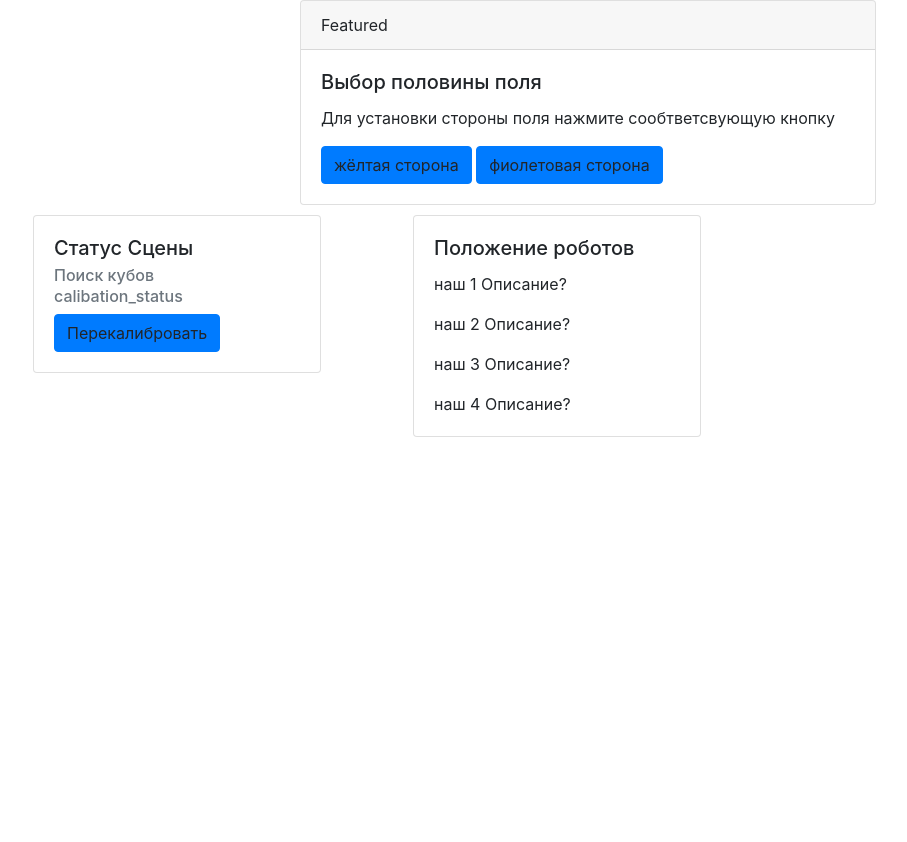
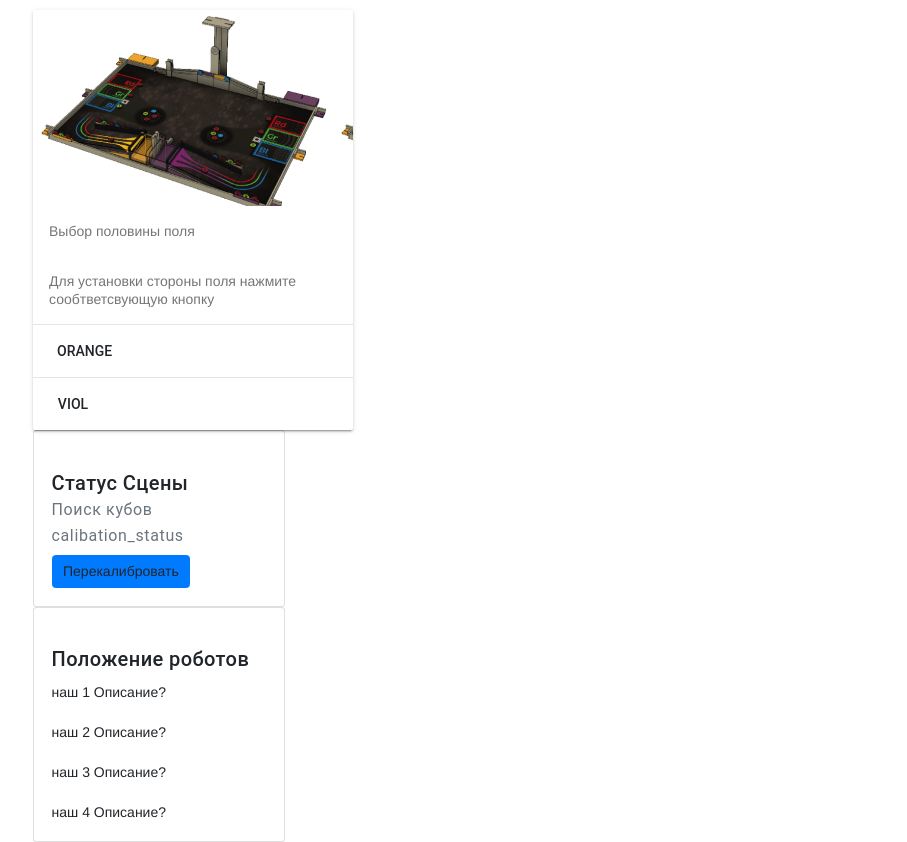
Before and after one commit to ra3vld/aruco-gui, a Flask app: page / in a window 1280 px wide. Shown: the whole page, without its empty margins (52-959 px from the left). Before the commit the page ends 437 px from the top, so only its background shows below. Run offline with Flask 2, Linux system fonts and the light colour scheme; parts of the project's set-up code (start-up, migrations or seed data) failed here and were passed over; some libraries are stand-ins or nearby versions.

Commit message:
ADD: nice image

```diff
--- a/src/templates/welcome.html
+++ b/src/templates/welcome.html
@@ -1,5 +1,20 @@
 <!DOCTYPE html>
 <html>
+
+  <!-- Square card -->
+  <style>
+    .demo-card-square.mdl-card {
+      width: 320px;
+      height: 420px;
+    }
+    .demo-card-square > .mdl-card__title {
+      color: #faf;
+      background:
+        url('/static/Eurobot2019_AtomFactory_low.png') ;
+    }
+  </style>
+
+<!-- bottom right 150% no-repeat #46B6AC -->
   <head>
     <title>Flask Intro</title>
     <meta name="viewport" content="width=device-width, initial-scale=1.0">
@@ -16,8 +31,12 @@
     <script src="https://maxcdn.bootstrapcdn.com/bootstrap/3.4.0/js/bootstrap.min.js"></script>
 
     <!-- socketio -->
-        <script src="https://cdnjs.cloudflare.com/ajax/libs/socket.io/2.2.0/socket.io.js"></script>
-        <!-- <script type="text/javascript" src="//cdnjs.cloudflare.com/ajax/libs/socket.io/1.3.6/socket.io.min.js"></script> -->
+    <script src="https://cdnjs.cloudflare.com/ajax/libs/socket.io/2.2.0/socket.io.js"></script>
+
+    <!-- material design -->
+    <link rel="stylesheet" href="https://fonts.googleapis.com/icon?family=Material+Icons">
+    <link rel="stylesheet" href="https://code.getmdl.io/1.3.0/material.indigo-pink.min.css">
+    <script defer src="https://code.getmdl.io/1.3.0/material.min.js"></script>
     <script>
         var socket = io.connect('http://' + document.domain + ':' + location.port);
         function myPeriodicFunction(){
@@ -84,6 +103,7 @@
           $( ".btn-primary" ).click(function() {
             var id =  $(this).attr('id');
             socket.emit('message', id);
+            console.log('message', id)
           });
         })
     </script>
@@ -93,7 +113,7 @@
 
   </head>
   <body>
-    <div class="container">
+    <!-- <div class="container">
       <div class="row">
         <div class="col-sm">
 
@@ -115,13 +135,34 @@
 
         </div>
       </div>
-    </div>
+    </div> -->
 
     <div style="height: 10px"> </div>
     <div class="container">
-      <div class="row">
-        <div class="col-sm">
-          <div class="card" style="width: 18rem;">
+        <div class="demo-card-square mdl-card mdl-shadow--2dp">
+          <div class="mdl-card__title mdl-card--expand">
+            <h2 class="mdl-card__title-text"></h2>
+          </div>
+          <div class="mdl-card__supporting-text">
+            Выбор половины поля
+          </div>
+          <div id="camera_position" class="mdl-card__supporting-text">
+            Для установки стороны поля нажмите сообтветсвующую кнопку
+          </div>
+          <div class="mdl-card__actions mdl-card--border">
+            <a  id="setGreen" class="mdl-button mdl-button--colored mdl-js-button mdl-js-ripple-effect btn-primary">
+              Orange
+            </a>
+          </div>
+          <div class="mdl-card__actions mdl-card--border">
+            <a id="setOrange" class="mdl-button mdl-button--colored mdl-js-button mdl-js-ripple-effect btn-primary">
+              Viol
+            </a>
+          </div>
+        </div>
+
+
+          <div class="card" style="width: 18rem;" style="display: inline;">
             <div class="card-body">
               <h5 class="card-title">Статус Сцены</h5>
               <h6 id="scene_statuses" class="card-subtitle mb-2 text-muted">Поиск кубов</h6>
@@ -132,10 +173,10 @@
               <!-- <a href="#" class="card-link">Another link</a> -->
             </div>
           </div>
-        </div>
 
-        <div class="col-sm">
-          <div class="card" style="width: 18rem;">
+
+
+          <div class="card" style="width: 18rem;" style="display: inline-block;">
             <div class="card-body">
               <h5 class="card-title">Положение роботов</h5>
 
@@ -146,12 +187,10 @@
 
             </div>
           </div>
-        </div>
-        <div class="col-sm">
-
-        </div>
       </div>
     </div>
+
+
 
   </body>
 </html>
```
Also changed, not shown: src/static/Eurobot2019_AtomFactory_low.png (added).
